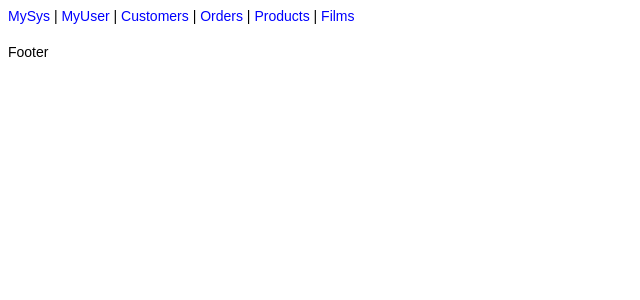
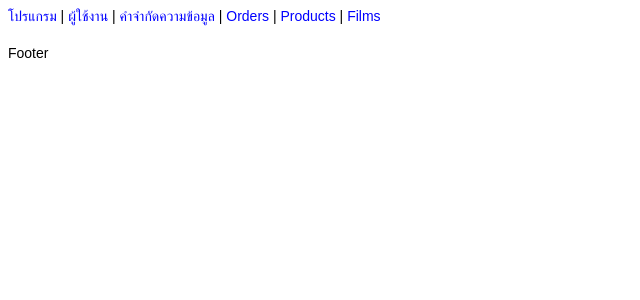
Before and after one commit to Theptarin/OrrApps, a CodeIgniter app: the page made by application/views/Project_.php in a window 1280 px wide. Shown: the top 300 px of the page, without its empty margins (0-640 px from the left). Run offline with CodeIgniter, Linux system fonts and the light colour scheme; data that the repository does not hold is empty.

Commit message:
UPDATE Project.php

```diff
--- a/application/views/Project_.php
+++ b/application/views/Project_.php
@@ -32,9 +32,9 @@
     <body>
         <!-- Beginning header -->
         <div>
-            <a href='<?php echo site_url('Project/my_sys') ?>'>MySys</a> |
-            <a href='<?php echo site_url('Project/my_user') ?>'>MyUser</a> |
-            <a href='<?php echo site_url('Project/customers_management') ?>'>Customers</a> |
+            <a href='<?php echo site_url('Project/my_sys') ?>'>โปรแกรม</a> |
+            <a href='<?php echo site_url('Project/my_user') ?>'>ผู้ใช้งาน</a> |
+            <a href='<?php echo site_url('Project/my_datafield') ?>'>คำจำกัดความข้อมูล</a> |
             <a href='<?php echo site_url('Project/orders_management') ?>'>Orders</a> |
             <a href='<?php echo site_url('Project/products_management') ?>'>Products</a> |
             <a href='<?php echo site_url('Project/film_management') ?>'>Films</a>
```
Also changed, not shown: application/controllers/Project.php (+8 -1 lines).
